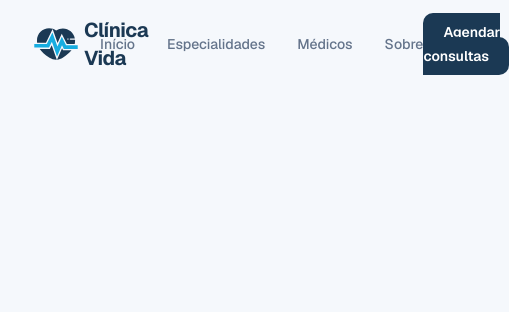
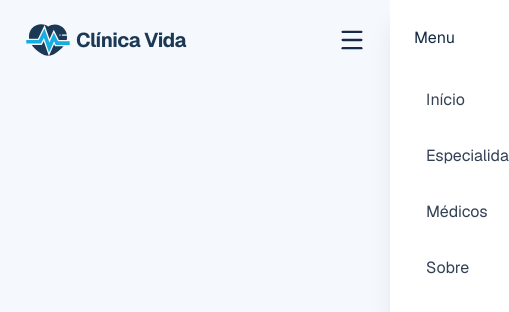
Before and after one commit to andre-webcode/frontend, a Next.js app: page / in a window 390 px wide. Shown: the top 312 px of the page, 509 px wide, since content can reach past the window. Built offline with nearby package versions, Linux system fonts and the light colour scheme.

Commit message:
feat: add responsive mobile navigation menu

```diff
--- a/package.json
+++ b/package.json
@@ -11,7 +11,7 @@
   "dependencies": {
     "class-variance-authority": "^0.7.1",
     "cn": "^0.5.2",
-    "lucide-react": "^1.66.0",
+    "lucide-react": "^1.67.0",
     "next": "16.4.3",
     "radix-ui": "^1.8.1",
     "react": "19.3.0",
--- a/src/components/header/Header.tsx
+++ b/src/components/header/Header.tsx
@@ -1,10 +1,22 @@
+"use client"
+
 import Image from "next/image"
 import Link from "next/link"
+import { ChevronDown, ChevronRight, Menu, X, } from "lucide-react";
+import { useState } from "react";
 
 
 export const Header = () => {
+
+    const [isMenuOpen, setIsMenuOpen] = useState(false);
+
+    const toggleMenu = () => {
+        setIsMenuOpen(!isMenuOpen);
+    }
     return (
-        <header className="flex items-center justify-between px-8 py-4">
+        <header>
+            <div className="mx-auto w-full max-w-7xl flex items-center justify-between px-6 py-4">
+
                 <div className="flex items-center gap-1">
                     <Image src="/logo.svg" alt="Logo da clinica"
                         width={48}
@@ -16,7 +28,7 @@ export const Header = () => {
                     </span>
                 </div>
 
-            <nav className="flex items-center gap-8">
+                <nav className="hidden items-center gap-8 md:flex">
                     <Link
                         className="text-sm font-medium text-[#64748B] transition-colors hover:text-[#1B3954]"
                         href="/">Início</Link>
@@ -33,8 +45,71 @@ export const Header = () => {
 
                 <div>
                     <Link
-                    className="bg-[#1B3954] px-5 py-2.5 rounded-lg text-sm font-semibold text-white transition-colors hover:bg-[#16ADE1]"
+                        className="hidden bg-[#1B3954] px-5 py-2.5 rounded-lg text-sm font-semibold text-white transition-colors hover:bg-[#16ADE1] md:inline-flex"
                         href="#agendamento">Agendar consultas</Link>
+                </div>
+
+                <button
+                    type="button"
+                    className="md:hidden"
+                    aria-label={isMenuOpen ? "Fechar menu" : "Abrir menu"}
+                    onClick={toggleMenu}
+                >
+                    <Menu size={28} />
+                </button>
+
+            </div>
+
+            {isMenuOpen && (
+                <button
+                    type="button"
+                    className="fixed inset-0 z-40 cursor-default bg-black/50 md:hidden"
+                    onClick={toggleMenu}
+                    aria-label="Fechar menu"
+                />
+
+            )}
+
+            <div className={`fixed right-0 top-0 z-50 h-full w-4/5 max-w-sm bg-white p-6 shadow-xl transition-transform duration-300
+             ${isMenuOpen ? "translate-x-0" : "translate-x-full"} md:hidden`}>
+                <div className="flex items-center justify-between">
+                    <span>Menu</span>
+
+                    <button
+                        type="button"
+                        onClick={toggleMenu}
+                        aria-label="Fechar menu"
+                    >
+                        <X size={28} />
+                    </button>
+
+                </div>
+
+                <nav className="mt-8 flex flex-col gap-6">
+
+                    <Link
+                        className="rounded-lg px-3 py-1 text-[#334155] transition-colors hover:bg-[#E8F2F8] hover:text-[#1B3954]" href="/" onClick={toggleMenu} >
+                        Início
+
+                    </Link>
+
+                    <Link
+                        className="rounded-lg px-3 py-1 text-[#334155] transition-colors hover:bg-[#E8F2F8] hover:text-[#1B3954]" href="#especialidades"
+                        onClick={toggleMenu}>
+                        Especialidades
+                    </Link>
+
+                    <Link
+                        className="rounded-lg px-3 py-1 text-[#334155] transition-colors hover:bg-[#E8F2F8] hover:text-[#1B3954]" href="#medicos" onClick={toggleMenu}>
+                        Médicos
+                    </Link>
+
+                    <Link
+                        className="rounded-lg px-3 py-1 text-[#334155] transition-colors hover:bg-[#E8F2F8] hover:text-[#1B3954]"
+                        href="#sobre" onClick={toggleMenu}>
+                        Sobre
+                    </Link>
+                </nav>
             </div>
         </header>
     )
```
Also changed, not shown: 1 other file (tests, documents, lock files or other folders). Lines whose indentation alone changed are shown as unchanged.
